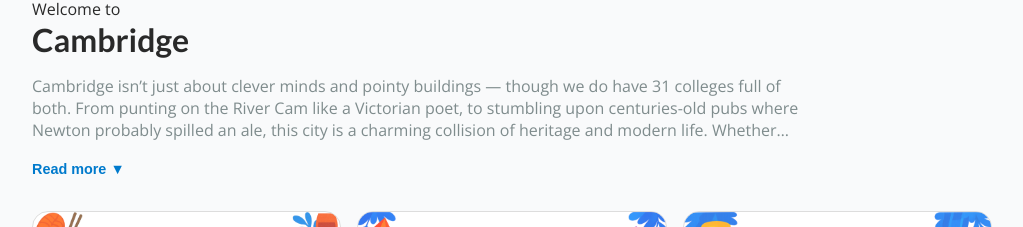
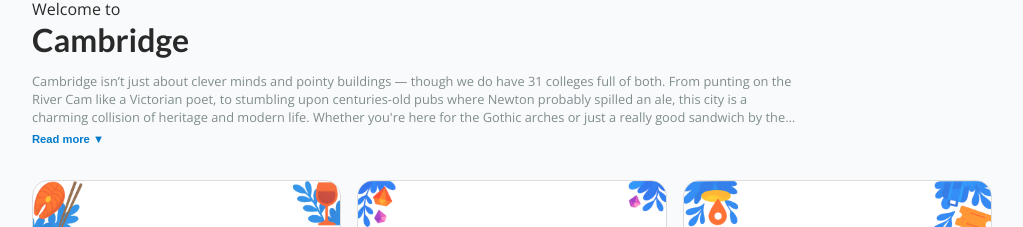
Before and after one commit to AlwnThomas/VisitCam, a React (Vite) app in the folder frontend/: page / in a window 1280 px wide. Shown: the part 854-1081 px from the top of the page, without its empty margins (128-1151 px from the left). Built offline with nearby package versions, Linux system fonts and the light colour scheme.

Commit message:
Updated <p> styling

```diff
--- a/frontend/src/pages/Home.css
+++ b/frontend/src/pages/Home.css
@@ -39,7 +39,9 @@
   }
 
   .desc p {
-    margin: 1em 0;
+    margin-top: 1em;
+    margin-bottom: 0;
+    font-size: 0.8rem;
     color: #7f8c8d;
   }
 
@@ -62,6 +64,6 @@
     color: #007acc;
     border: none;
     cursor: pointer;
-    font-size: 0.9rem;
+    font-size: 0.7rem;
     font-weight: 600;
   }
```
